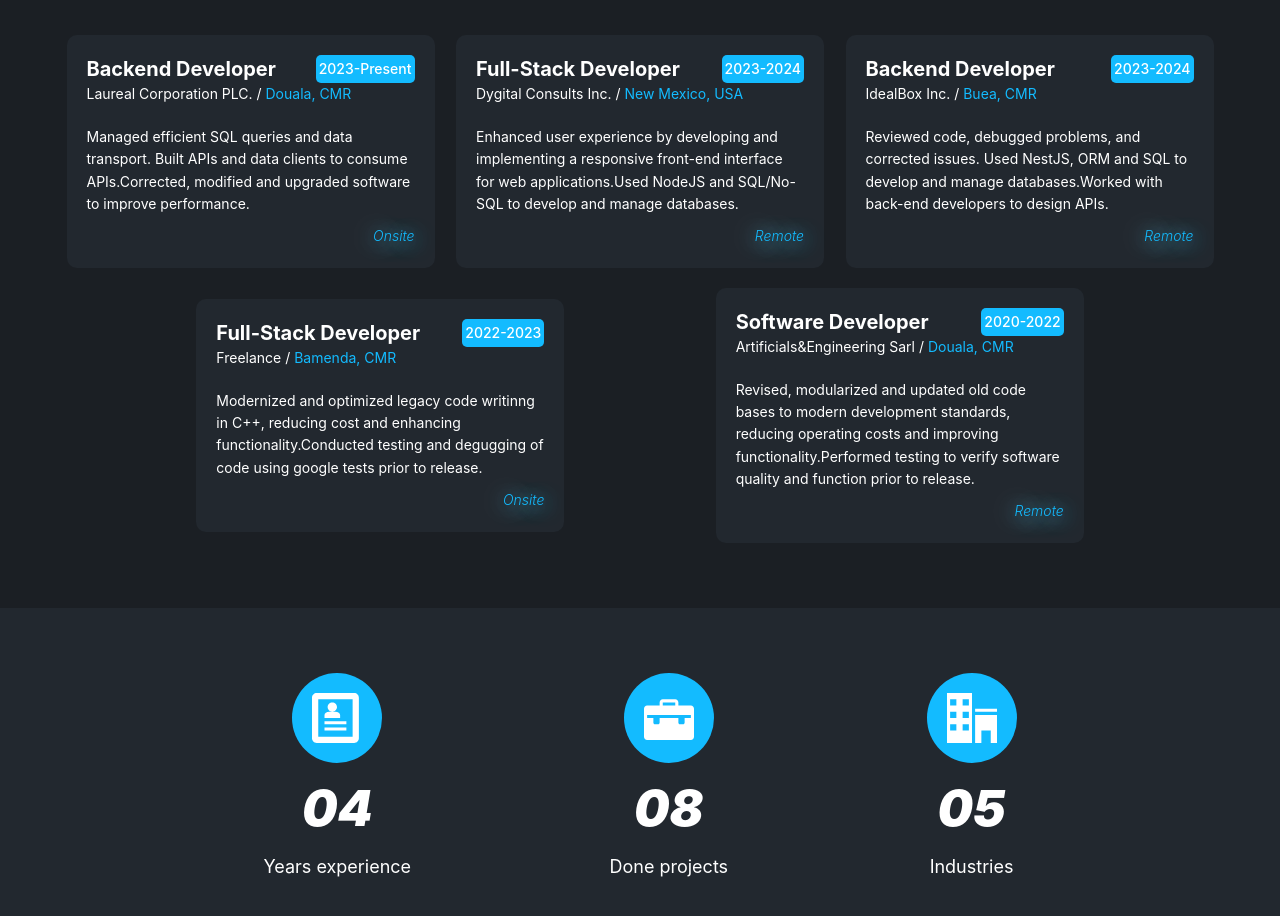
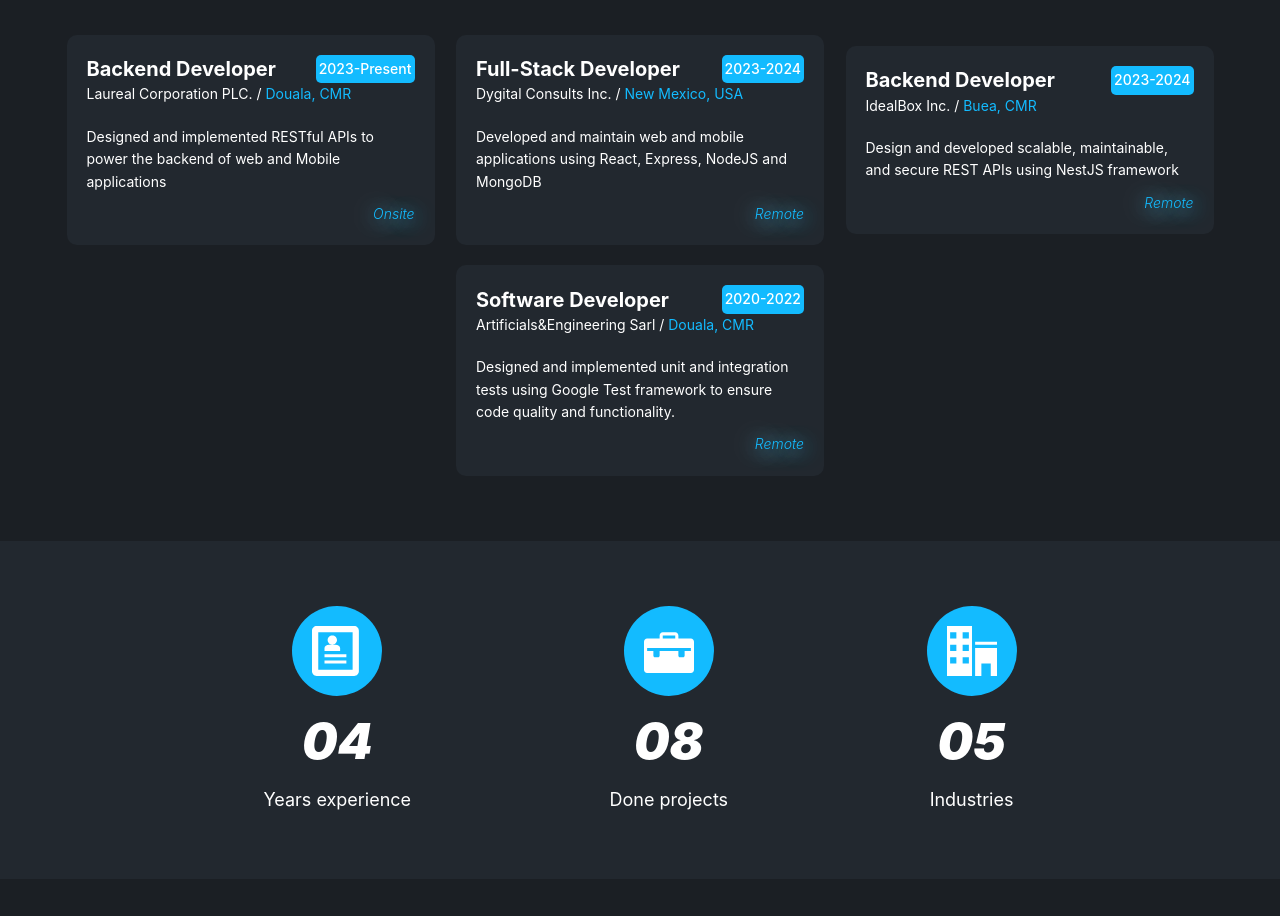
Before and after one commit to tchoforwilson/porfolio, a React (Create React App) app: page / in a window 1280 px wide. Shown: the part 1440-2356 px from the top of the page. Built offline with nearby package versions, Linux system fonts and the light colour scheme.

Commit message:
Updated experience data

```diff
--- a/src/data/experiences.js
+++ b/src/data/experiences.js
@@ -6,7 +6,7 @@
     location: "Douala, CMR",
     type: "Onsite",
     description:
-      "Managed efficient SQL queries and data transport. Built APIs and data clients to consume APIs.Corrected, modified and upgraded software to improve performance.",
+      "Designed and implemented RESTful APIs to power the backend of web and Mobile applications",
   },
   {
     title: "Full-Stack Developer",
@@ -15,7 +15,7 @@
     location: "New Mexico, USA",
     type: "Remote",
     description:
-      "Enhanced user experience by developing and implementing a responsive front-end interface for web applications.Used NodeJS and SQL/No-SQL to develop and manage databases.",
+      "Developed and maintain web and mobile applications using React, Express, NodeJS and MongoDB",
   },
   {
     title: "Backend Developer",
@@ -24,16 +24,7 @@
     location: "Buea, CMR",
     type: "Remote",
     description:
-      "Reviewed code, debugged problems, and corrected issues. Used NestJS, ORM and SQL to develop and manage databases.Worked with back-end developers to design APIs.",
-  },
-  {
-    title: "Full-Stack Developer",
-    active: "2022-2023",
-    company: "Freelance",
-    location: "Bamenda, CMR",
-    type: "Onsite",
-    description:
-      "Modernized and optimized legacy code writinng in C++, reducing cost and enhancing functionality.Conducted testing and degugging of code using google tests prior to release.",
+      "Design and developed scalable, maintainable, and secure REST APIs using NestJS framework",
   },
   {
     title: "Software Developer",
@@ -42,7 +33,7 @@
     location: "Douala, CMR",
     type: "Remote",
     description:
-      "Revised, modularized and updated old code bases to modern development standards, reducing operating costs and improving functionality.Performed testing to verify software quality and function prior to release.",
+      "Designed and implemented unit and integration tests using Google Test framework to ensure code quality and functionality.",
   },
 ];
 
```
